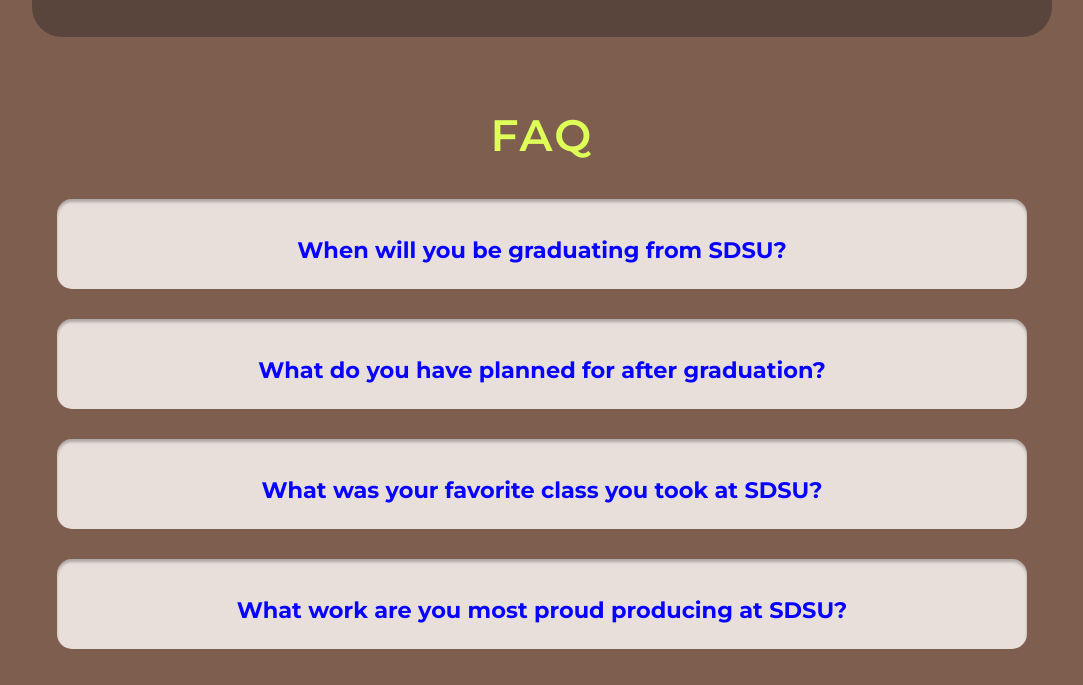
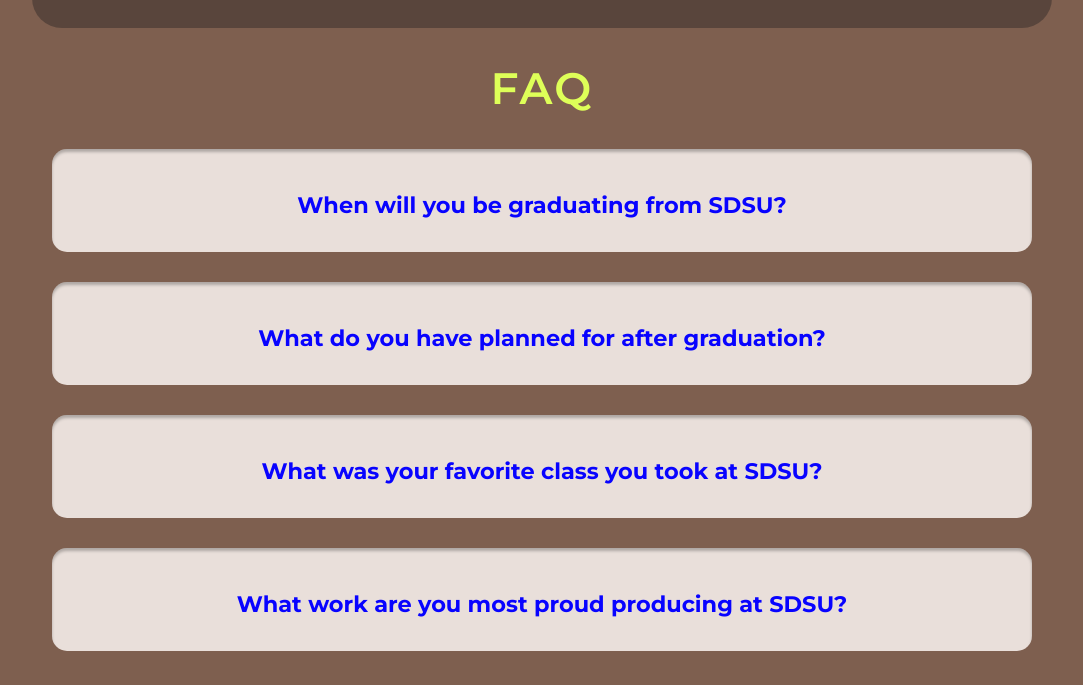
Before and after one commit to Sammdez96/Art444-Main-Site, a plain HTML site: page index.html in a window 1280 px wide. Shown: the part 2720-3405 px from the top of the page, without its empty margins (98-1181 px from the left). Drawn offline with Linux system fonts and the light colour scheme; a web font is replaced by a local one.

Commit message:
more updates

```diff
--- a/index.html
+++ b/index.html
@@ -47,7 +47,7 @@
     <div><img src="images/headshot.png" class="profile-pic" class="image" alt="Profile Picture" width="300" height="300"/></div>
     </div>
     <div class="container samantha-hernandez">
-      <a class="grow-hover"><h3>Samantha Hernandez</h3></a></div>
+    <h3>Samantha Hernandez</h3></div>
     <div><h4 class="text-padding mm-vd">Multimedia & Visual Design</h4></div>
     <div class="sm-icons">
     <a class="behance-icon" href="https://samanthamhernandez.myportfolio.com/work">
@@ -130,7 +130,7 @@
 
 <!-- Testimonials Section -->
 <section id="faqs">
-  <div class="container text-padding">
+  <div class="container">
     <h2 class="faq-title">FAQ</h2>
     <div class="faq-toggle">
       <h3 class="faq-questions">When will you be graduating from SDSU?</h3>
--- a/responsive.css
+++ b/responsive.css
@@ -62,6 +62,10 @@
         display: none;
     }
 
+    .faq-toggle {
+        height: 179px;
+            }
+
     .skills-flex-container {
         justify-content: center;
         flex-flow: column;
@@ -89,12 +93,8 @@
 
         .white-ve {
         transform: rotate(0deg);
+        }
 
-    .faq-toggle {
-    height: 75px;
-    }
-
-}
 
 
 }
--- a/style.css
+++ b/style.css
@@ -22,9 +22,9 @@
     padding: 0;
     border: 0;
     font-size: 120%;
+    line-height: 28px;
     font-family: "Montserrat", sans-serif;
     color: white;
-    vertical-align: baseline;
     background-color:#7E5F4F;
 }
 
@@ -365,7 +365,9 @@
     display: flex;
     flex-flow:row wrap;
     justify-content: space-between;
+    object-position: center;
     align-items: center;
+    padding: 40px;
 }
 
 
@@ -414,10 +416,10 @@
 
 .faq-toggle {
 background-color: #e9dfda;
-padding: 15px;
+padding: 20px;
 border-radius: 15px;
 box-shadow: inset 0px 3px 3px rgba(0, 0, 0, 0.25);
-height: 60px;
+height: 63px;
 margin: 30px;
 max-width:940px;
 margin-right:auto;
@@ -434,7 +436,7 @@
 font-style: normal;
 font-weight: 600;
 font-size: 44px;
-line-height: 54px;
+line-height: 48px;
 letter-spacing: 0.05em;
 text-align: center;
 color: #DEFF58;
@@ -446,6 +448,7 @@
 
 .faq-body {
 color: #110D0D;
+margin-top: 40px;
 }
 
 .faq-toggle-darkmode {
```
